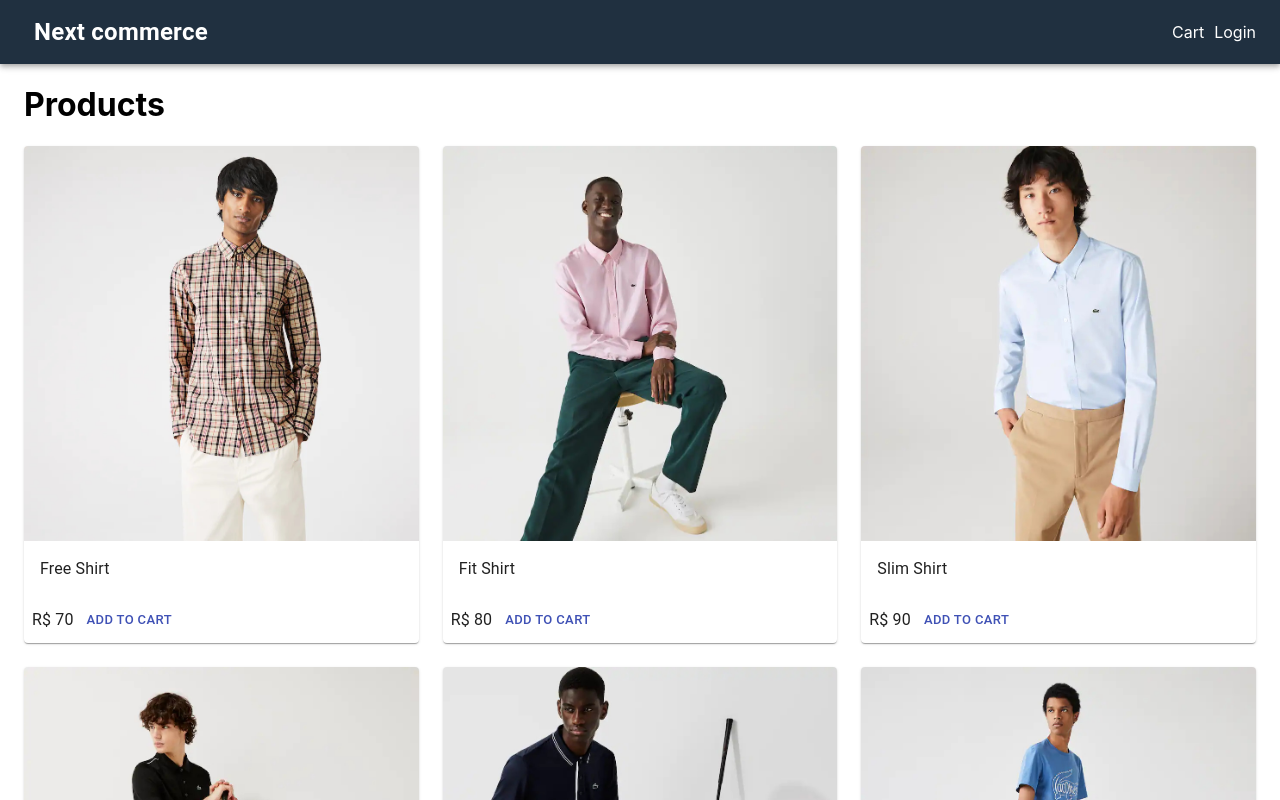
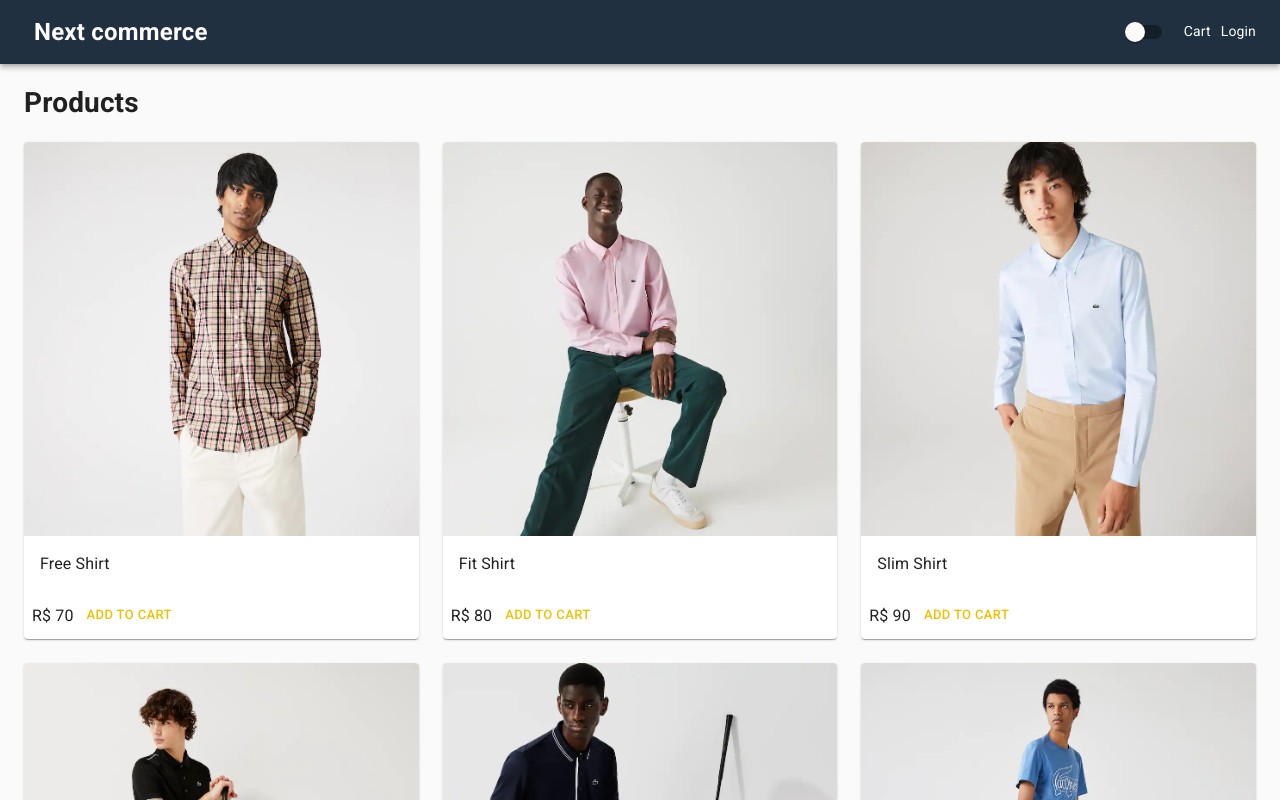
Before and after one commit to yuriioliveira/next.js-ecommerce, a Next.js app: page / in a window 1280 px wide. Shown: the top 800 px of the page. Built offline with nearby package versions, Linux system fonts and the light colour scheme.

Commit message:
next-commerce v1-42-54

```diff
--- a/components/Layout.js
+++ b/components/Layout.js
@@ -1,16 +1,64 @@
-import React from 'react';
+import React, { useContext } from 'react';
 import Head from 'next/head';
 import NextLink from 'next/link';
-import { AppBar, Container, Link, Toolbar, Typography } from '@material-ui/core';
+import {
+  AppBar,
+  Container,
+  createTheme,
+  CssBaseline,
+  Link,
+  Switch,
+  ThemeProvider,
+  Toolbar,
+  Typography,
+} from '@material-ui/core';
 import useStyles from '../utils/styles';
+import { Store } from '../utils/Store';
+import Cookies from 'js-cookie';
 
-export default function Layout({ title, children}) {
+export default function Layout({ title, description, children }) {
+  const { state, dispatch } = useContext(Store);
+  const { darkMode } = state;
+  const theme = createTheme({
+    typography: {
+      h1: {
+        fontSize: '1.6rem',
+        fontWeight: 400,
+        margin: '1rem 0',
+      },
+      h2: {
+        fontSize: '1.4rem',
+        fontWeight: 400,
+        margin: '1rem 0',
+      },
+      body1: {
+        fontWeight: 'normal',
+      },
+    },
+    palette: {
+      type: darkMode ? 'dark' : 'light',
+      primary: {
+        main: '#f0c000',
+      },
+      secondary: {
+        main: '#208080',
+      },
+    },
+  });
   const classes = useStyles();
+  const darkModeChangeHandler = () => {
+    dispatch({ type: darkMode ? 'DARK_MODE_OFF' : 'DARK_MODE_ON' });
+    const newDarkMode = !darkMode;
+    Cookies.set('darkMode', newDarkMode ? 'ON' : 'OFF');
+  };
   return (
     <div>
       <Head>
-                <title>{title? `${title} - Next Commerce` : 'Next Commerce'}</title>
+        <title>{title ? `${title} - Next Commerce` : 'Next Commerce'}</title>
+        {description && <meta name="description" content={description}></meta>}
       </Head>
+      <ThemeProvider theme={theme}>
+        <CssBaseline />
         <AppBar position="static" className={classes.navbar}>
           <Toolbar>
             <NextLink href="/" passHref>
@@ -20,6 +68,10 @@ export default function Layout({ title, children}) {
             </NextLink>
             <div className={classes.grow}></div>
             <div>
+              <Switch
+                checked={darkMode}
+                onChange={darkModeChangeHandler}
+              ></Switch>
               <NextLink href="/cart" passHref>
                 <Link>Cart</Link>
               </NextLink>
@@ -29,14 +81,11 @@ export default function Layout({ title, children}) {
             </div>
           </Toolbar>
         </AppBar>
-            <Container className={classes.main}>
-                {children}
-            </Container>
+        <Container className={classes.main}>{children}</Container>
         <footer className={classes.footer}>
-                <Typography>
-                    Next Commerce 2021 - All rights reserved
-                </Typography>
+          <Typography>Next Commerce 2021 - All rights reserved</Typography>
         </footer>
+      </ThemeProvider>
     </div>
-    )
+  );
 }
--- a/package.json
+++ b/package.json
@@ -9,6 +9,7 @@
   },
   "dependencies": {
     "@material-ui/core": "^4.12.3",
+    "js-cookie": "^3.0.1",
     "next": "12.0.3",
     "react": "17.0.2",
     "react-dom": "17.0.2"
--- a/pages/_app.js
+++ b/pages/_app.js
@@ -1,14 +1,19 @@
-import { useEffect } from 'react'
-import '../styles/globals.css'
+import { useEffect } from 'react';
+import '../styles/globals.css';
+import { StoreProvider } from '../utils/Store';
 
 function MyApp({ Component, pageProps }) {
   useEffect(() => {
     const jssStyles = document.querySelector('#jss-server-side');
-    if(jssStyles) {
+    if (jssStyles) {
       jssStyles.parentElement.removeChild(jssStyles);
     }
-  },[]);
-  return <Component {...pageProps} />
+  }, []);
+  return (
+    <StoreProvider>
+      <Component {...pageProps} />
+    </StoreProvider>
+  );
 }
 
-export default MyApp
+export default MyApp;
--- a/pages/_document.js
+++ b/pages/_document.js
@@ -1,18 +1,23 @@
-import { ServerStyleSheets } from '@material-ui/core/styles'
-import Document, { Head, Html, Main, NextScript } from 'next/document'
+import { ServerStyleSheets } from '@material-ui/core/styles';
+import Document, { Head, Html, Main, NextScript } from 'next/document';
 import React from 'react';
 
 export default class MyDocument extends Document {
   render() {
     return (
       <Html lang="en">
-                <Head></Head>
+        <Head>
+          <link
+            rel="stylesheet"
+            href="https://fonts.googleapis.com/css?family=Roboto:300,400,500,700&display=swap"
+          />
+        </Head>
         <body>
           <Main />
           <NextScript />
         </body>
       </Html>
-        )
+    );
   }
 }
 
--- /dev/null
+++ b/utils/Store.js
@@ -0,0 +1,24 @@
+import Cookies from 'js-cookie';
+import { createContext, useReducer } from 'react';
+
+export const Store = createContext();
+const initialState = {
+  darkMode: Cookies.get('darkMode') === 'ON' ? true : false,
+};
+
+function reducer(state, action) {
+  switch (action.type) {
+    case 'DARK_MODE_ON':
+      return { ...state, darkMode: true };
+    case 'DARK_MODE_OFF':
+      return { ...state, darkMode: false };
+    default:
+      return state;
+  }
+}
+
+export function StoreProvider(props) {
+  const [state, dispatch] = useReducer(reducer, initialState);
+  const value = { state, dispatch };
+  return <Store.Provider value={value}>{props.children}</Store.Provider>;
+}
--- a/utils/data.js
+++ b/utils/data.js
@@ -4,7 +4,7 @@ const data = {
             name: 'Free Shirt',
             slug: 'free-shirt',
             category: 'Shirts',
-            image: 'images/shirt1.jpg',
+            image: '/images/shirt1.jpg',
             price: 70,
             brand: 'Nike',
             rating: 4.5,
@@ -16,7 +16,7 @@ const data = {
             name: 'Fit Shirt',
             slug: 'fit-shirt',
             category: 'Shirts',
-            image: 'images/shirt2.jpg',
+            image: '/images/shirt2.jpg',
             price: 80,
             brand: 'Adidas',
             rating: 4.2,
@@ -28,7 +28,7 @@ const data = {
             name: 'Slim Shirt',
             slug: 'slim-shirt',
             category: 'Shirts',
-            image: 'images/shirt3.jpg',
+            image: '/images/shirt3.jpg',
             price: 90,
             brand: 'Raymond',
             rating: 4.5,
@@ -40,7 +40,7 @@ const data = {
             name: 'Golf pants',
             slug: 'golf-pants',
             category: 'Pants',
-            image: 'images/pants1.jpg',
+            image: '/images/pants1.jpg',
             price: 90,
             brand: 'Oliver',
             rating: 4.5,
@@ -52,7 +52,7 @@ const data = {
             name: 'fit pants',
             slug: 'fit-pants',
             category: 'Pants',
-            image: 'images/pants2.jpg',
+            image: '/images/pants2.jpg',
             price: 95,
             brand: 'Zara',
             rating: 4.5,
@@ -64,7 +64,7 @@ const data = {
             name: 'Classic pants',
             slug: 'classic-pants',
             category: 'Pants',
-            image: 'images/pants3.jpg',
+            image: '/images/pants3.jpg',
             price: 75,
             brand: 'Casely',
             rating: 4.5,
--- a/utils/styles.js
+++ b/utils/styles.js
@@ -20,6 +20,11 @@ const useStyles = makeStyles({
     },
     footer: {
         textAlign: 'center',
+        marginTop: 10,
+    },
+    section: {
+        marginTop: 10,
+        marginBottom: 10,
     },
 });
 
```
Also changed, not shown: pages/product/[slug].js (+95 -13 lines), .eslintrc.json, 1 other file (tests, documents, lock files or other folders). Lines whose indentation alone changed are shown as unchanged.
